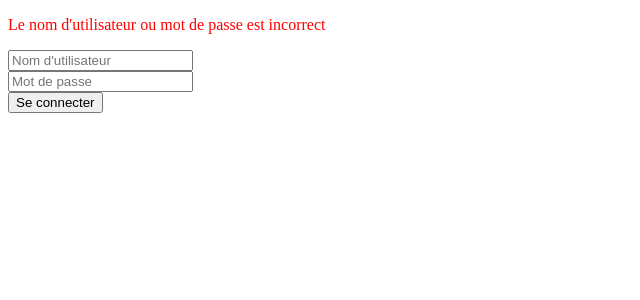
After one commit to DreamTeckk/Letempsdunongle, a PHP site: page /zone_administrateur.php?auth_error=true in a window 1280 px wide. The commit adds this page. Shown: the top 300 px of the page, without its empty margins (0-640 px from the left). Run offline with PHP 8.4, Linux system fonts and the light colour scheme.

Commit message:
Connexion.php v.1
Première version de la connexion en mode administrateur. Le mot de passe est crypté.

```diff
--- a/SITE_V1/footer.php
+++ b/SITE_V1/footer.php
@@ -14,7 +14,7 @@
 			<div>Icons made by <a href="https://www.flaticon.com/authors/simpleicon" title="SimpleIcon">SimpleIcon</a> from <a href="https://www.flaticon.com/" title="Flaticon">www.flaticon.com</a> is licensed by <a href="http://creativecommons.org/licenses/by/3.0/" title="Creative Commons BY 3.0" target="_blank">CC 3.0 BY</a></div>
 			-->
 			<br />
-			<a class="OptionGear" href="zone_admin.php"><img src="images/gear-black-shape.png" alt="ZoneAdministrateur" title="Zone Administrateur" /></a>
+			<a class="OptionGear" href="zone_administrateur.php"><img src="images/gear-black-shape.png" alt="ZoneAdministrateur" title="Zone Administrateur" /></a>
 		</footer>
 	</body>
 </html
--- /dev/null
+++ b/SITE_V1/zone_administrateur.css
@@ -0,0 +1,5 @@
+.auth_error{
+	color: red;
+}
+
+form
--- /dev/null
+++ b/SITE_V1/zone_administrateur.php
@@ -0,0 +1,29 @@
+<!DOCTYPE html>
+<html lang="fr">
+	<head>
+		<meta charset="utf-8">
+		<link rel="stylesheet" href="zone_administrateur.css">
+		<link rel="stylesheet" type="text/css" href="script/slick/slick.css"/>
+		<link rel="stylesheet" type="text/css" href="script/slick/slick-theme.css"/>
+	</head>
+	<body>
+		<div class="loginForm">
+			<form method="post" action="connexion.php">
+				<p>
+					<?php
+						if(isset($_GET['auth_error'])){
+							if($_GET['auth_error'] == true){
+								?>
+								<p class="auth_error">Le nom d'utilisateur ou mot de passe est incorrect</p>
+								<?php
+							}
+						}
+					 ?>
+					<input type="text" name="pseudo" placeholder="Nom d'utilisateur" /><br />
+					<input type="password" name="passw" placeholder="Mot de passe" /><br />
+					<input type="submit" value="Se connecter">
+				</p>
+			</form>
+		</div>
+	</body>
+</html>
```
Also changed, not shown: SITE_V1/connexion.php (added, +36 -0 lines).
